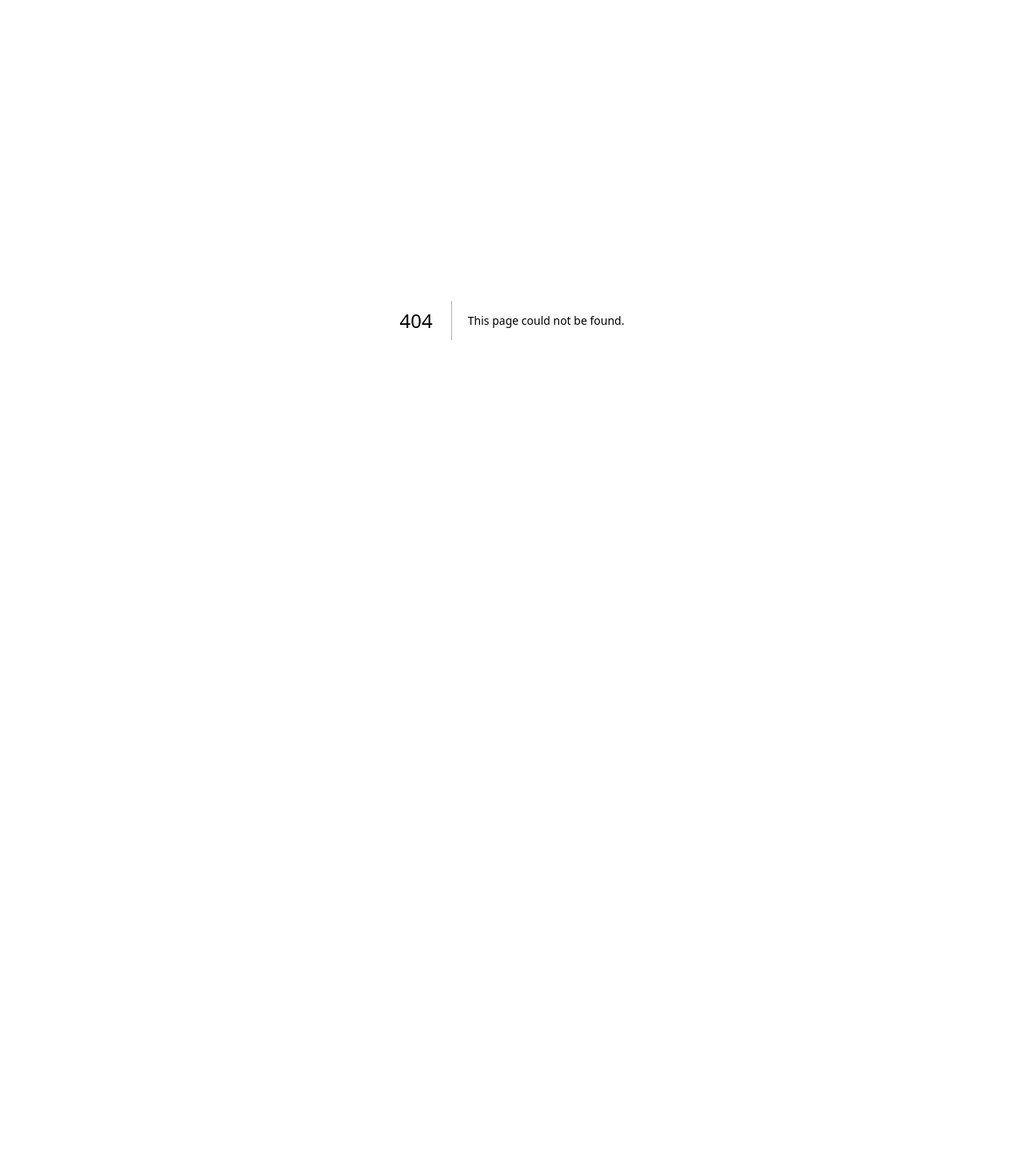
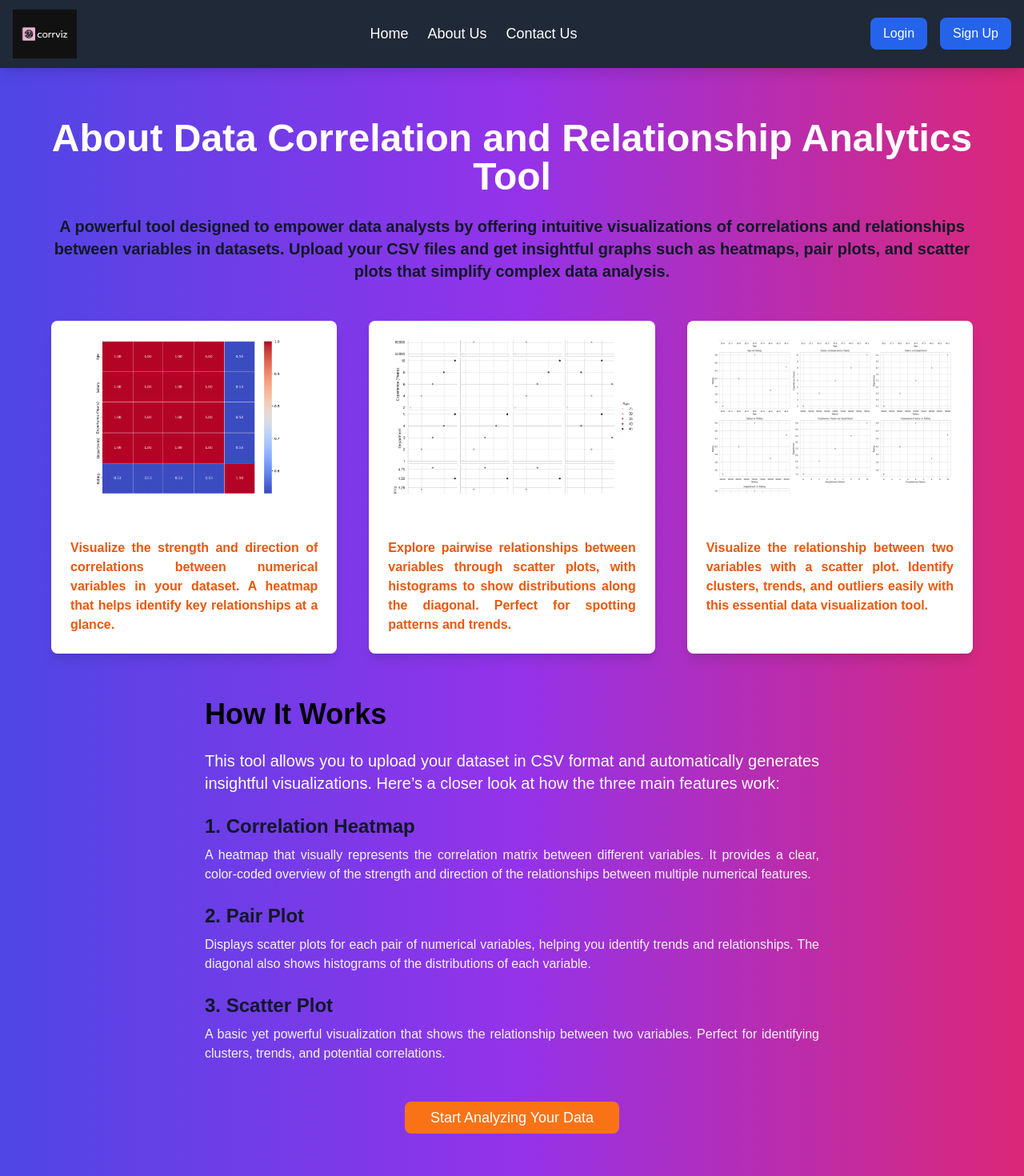
Before and after one commit to sakshammaggu/CorrViz-Data-Relationship-and-Correlation-Visualizer, a Next.js app in the folder frontend/: page /aboutUs in a window 1280 px wide. Before the commit this address had no page. Shown: the top 1470 px of the page at 80% size. Before the commit the page ends 800 px from the top, so only its background shows below. Built offline with nearby package versions, Linux system fonts and the light colour scheme.

Commit message:
created about us page

```diff
--- /dev/null
+++ b/frontend/src/app/aboutUs/page.tsx
@@ -0,0 +1,126 @@
+'use client';
+import React from 'react';
+import { Button } from '@/components/ui/button';
+import { useRouter } from 'next/navigation';
+import Image from 'next/image';
+import HomePageHeader from '@/components/HomePage/HomePageHeader/page';
+
+const AboutUsPage: React.FC = () => {
+    const router = useRouter();
+
+    return (
+        <div>
+           <HomePageHeader />
+
+            <section className="bg-gradient-to-r from-indigo-600 via-purple-600 to-pink-600 text-white py-16 px-6 sm:px-8 lg:px-16">
+                <div className="max-w-screen-xl mx-auto text-center">
+                    <h1 className="text-4xl sm:text-5xl font-extrabold mb-6">
+                        About Data Correlation and Relationship Analytics Tool
+                    </h1>
+                    <p className="text-lg sm:text-xl mb-12 text-gray-900">
+                        <b>
+                            A powerful tool designed to empower data analysts by offering intuitive visualizations of
+                            correlations and relationships between variables in datasets. Upload your CSV files and
+                            get insightful graphs such as heatmaps, pair plots, and scatter plots that simplify complex
+                            data analysis.
+                        </b>
+                    </p>
+                    <div className="grid grid-cols-1 sm:grid-cols-2 lg:grid-cols-3 gap-10 mb-14">
+                        <div className="text-center bg-white p-6 rounded-lg shadow-lg">
+                            <Image
+                                src="/images/heatmap.png"
+                                alt="Correlation Heatmap"
+                                width={300}
+                                height={200}
+                                className="w-full h-48 object-cover rounded-lg mb-4"
+                            />
+                            <h3 className="text-2xl font-semibold mb-2">Correlation Heatmap</h3>
+                            <p className="text-orange-600 text-justify">
+                                <b>
+                                    Visualize the strength and direction of correlations between numerical variables in
+                                    your dataset. A heatmap that helps identify key relationships at a glance.
+                                </b>
+                            </p>
+                        </div>
+                        <div className="text-center bg-white p-6 rounded-lg shadow-lg">
+                            <Image
+                                src="/images/pairplot.png"
+                                alt="Pair Plot"
+                                width={300}
+                                height={200}
+                                className="w-full h-48 object-cover rounded-lg mb-4"
+                            />
+                            <h3 className="text-2xl font-semibold mb-2">Pair Plot</h3>
+                            <p className="text-orange-600 text-justify">
+                                <b>
+                                    Explore pairwise relationships between variables through scatter plots, with
+                                    histograms to show distributions along the diagonal. Perfect for spotting patterns
+                                    and trends.
+                                </b>
+                            </p>
+                        </div>
+                        <div className="text-center bg-white p-6 rounded-lg shadow-lg">
+                            <Image
+                                src="/images/scatterplots.png"
+                                alt="Scatter Plot"
+                                width={300}
+                                height={200}
+                                className="w-full h-48 object-cover rounded-lg mb-4"
+                            />
+                            <h3 className="text-2xl font-semibold mb-2">Scatter Plot</h3>
+                            <p className="text-orange-600 text-justify">
+                                <b>
+                                    Visualize the relationship between two variables with a scatter plot. Identify
+                                    clusters, trends, and outliers easily with this essential data visualization tool.
+                                </b>
+                            </p>
+                        </div>
+                    </div>
+
+                    <div className="max-w-3xl mx-auto text-left">
+                        <h2 className="text-3xl sm:text-4xl font-semibold mb-6 text-black">How It Works</h2>
+                        <p className="text-lg sm:text-xl mb-6 text-justify">
+                            This tool allows you to upload your dataset in CSV format and automatically generates insightful
+                            visualizations. Here’s a closer look at how the three main features work:
+                        </p>
+                        <div className="space-y-6">
+                            <div>
+                                <h3 className="text-2xl font-semibold text-gray-900 mb-2">1. Correlation Heatmap</h3>
+                                <p className="text-gray-100 text-justify">
+                                    A heatmap that visually represents the correlation matrix between different variables.
+                                    It provides a clear, color-coded overview of the strength and direction of the
+                                    relationships between multiple numerical features.
+                                </p>
+                            </div>
+                            <div>
+                                <h3 className="text-2xl font-semibold text-gray-900 mb-2">2. Pair Plot</h3>
+                                <p className="text-gray-100 text-justify">
+                                    Displays scatter plots for each pair of numerical variables, helping you identify trends
+                                    and relationships. The diagonal also shows histograms of the distributions of each variable.
+                                </p>
+                            </div>
+                            <div>
+                                <h3 className="text-2xl font-semibold text-gray-900 mb-2">3. Scatter Plot</h3>
+                                <p className="text-gray-100 text-justify">
+                                    A basic yet powerful visualization that shows the relationship between two variables.
+                                    Perfect for identifying clusters, trends, and potential correlations.
+                                </p>
+                            </div>
+                        </div>
+                    </div>
+
+                    <div className="mt-12 text-center">
+                        <Button
+                            className="px-8 py-3 bg-orange-500 hover:bg-orange-600 text-white text-lg rounded-lg transition duration-300"
+                            onClick={() => router.push("/")}
+                        >
+                            Start Analyzing Your Data
+                        </Button>
+                    </div>
+                </div>
+            </section>
+        </div>
+    );
+};
+
+export default AboutUsPage;
--- a/frontend/src/components/HomePage/HomePageFooter/page.tsx
+++ b/frontend/src/components/HomePage/HomePageFooter/page.tsx
@@ -19,7 +19,7 @@ export default function HomePageFooter() {
                     <h2 className="text-lg font-semibold mb-2">Quick Links</h2>
                     <ul className="space-y-2 text-sm text-center">
                         <li>
-                            <Link href="/home" className="text-gray-400 hover:text-purple-400 transition">
+                            <Link href="/" className="text-gray-400 hover:text-purple-400 transition">
                                 Home
                             </Link>
                         </li>
--- a/frontend/src/components/HomePage/HomePageHeader/page.tsx
+++ b/frontend/src/components/HomePage/HomePageHeader/page.tsx
@@ -23,17 +23,19 @@ export default function HomePageHeader() {
         <header className="bg-gray-800 text-white shadow-lg sticky top-0 z-50">
             <div className="max-w-7xl mx-auto flex justify-between items-center px-4 py-3">
                 <div className="flex items-center space-x-2">
+                    <Link href="/">
                         <Image
                             src="/images/projectLogo.png"
                             alt="CorrViz Logo"
                             width={80}
                             height={50}
                         />
+                    </Link>
                 </div>
 
                 <nav className="hidden md:flex items-center justify-center flex-1 space-x-6">
                     <Link href="/" className="text-lg font-medium hover:text-purple-400 transition duration-300">Home</Link>
-                    <Link href="/aboutUs" className="text-lg font-medium hover:text-purple-400 transition duration-300">About</Link>
+                    <Link href="/aboutUs" className="text-lg font-medium hover:text-purple-400 transition duration-300">About Us</Link>
                     <Link href="/contactUs" className="text-lg font-medium hover:text-purple-400 transition duration-300">Contact Us</Link>
                 </nav>
 
@@ -110,8 +112,8 @@ export default function HomePageHeader() {
 
                         <nav className="space-y-4">
                             <Link href="/" className="block text-lg font-medium text-white hover:text-purple-400 transition duration-300">Home</Link>
-                            <Link href="/about" className="block text-lg font-medium text-white hover:text-purple-400 transition duration-300">About</Link>
-                            <Link href="/contact" className="block text-lg font-medium text-white hover:text-purple-400 transition duration-300">Contact Us</Link>
+                            <Link href="/aboutUs" className="block text-lg font-medium text-white hover:text-purple-400 transition duration-300">About Us</Link>
+                            <Link href="/contactUs" className="block text-lg font-medium text-white hover:text-purple-400 transition duration-300">Contact Us</Link>
 
                             {isAuthenticated ? (
                                 <LogoutButton />
```
Lines whose indentation alone changed are shown as unchanged.
